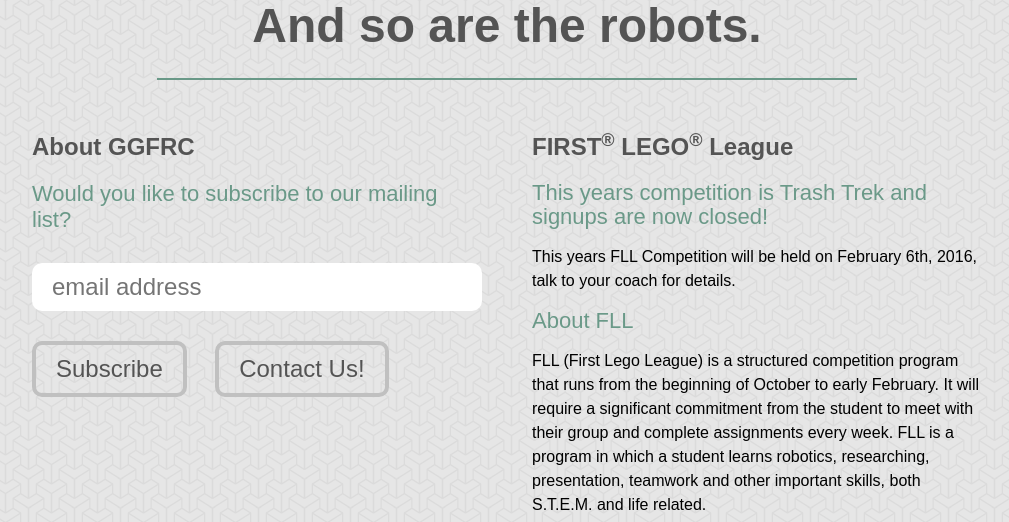
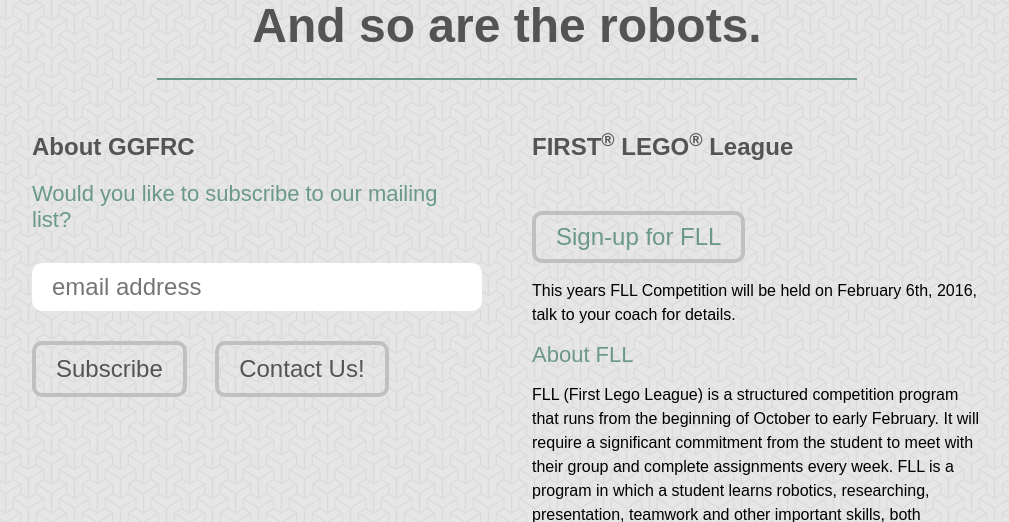
Before and after one commit to TeamSkosh/ggfrc, a Flask app: page / in a window 1280 px wide. Shown: the part 260-782 px from the top of the page, without its empty margins (133-1142 px from the left). Run offline with Flask 2, Linux system fonts and the light colour scheme; some libraries are stand-ins or nearby versions.

Commit message:
Add the signup link for the year

```diff
--- a/ggfrc/templates/home.html
+++ b/ggfrc/templates/home.html
@@ -32,7 +32,7 @@
             <h2>FIRST<sup>&reg;</sup> LEGO<sup>&reg;</sup> League</h2>
 
             <div class="fll-signup">
-                <p>This years competition is Trash Trek and signups are now closed!
+                <p><a href="https://goo.gl/forms/K0AQknYZNutGZ9Bi2">Sign-up for FLL</a>
 		</p>
 
             </div>
```
